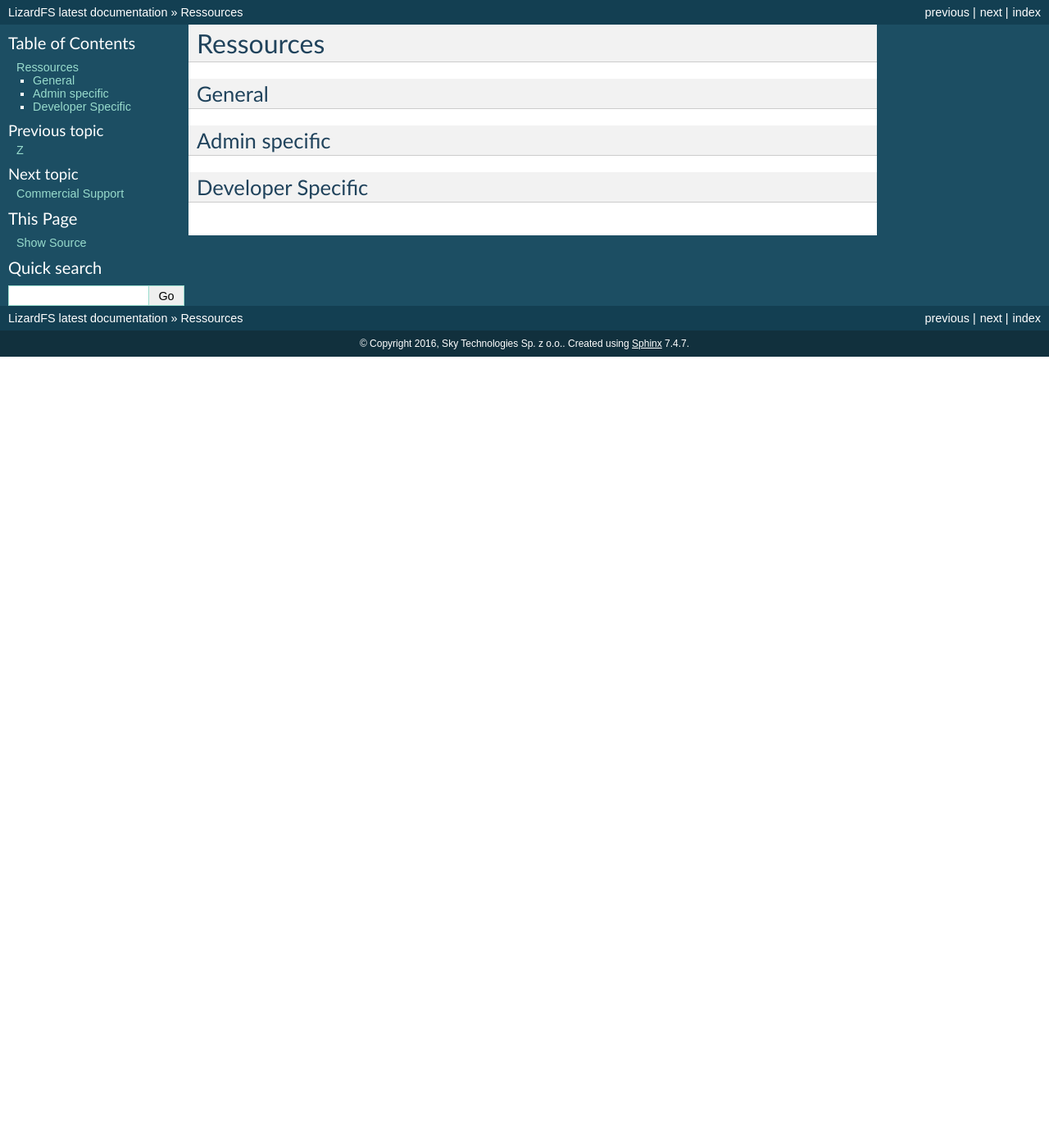
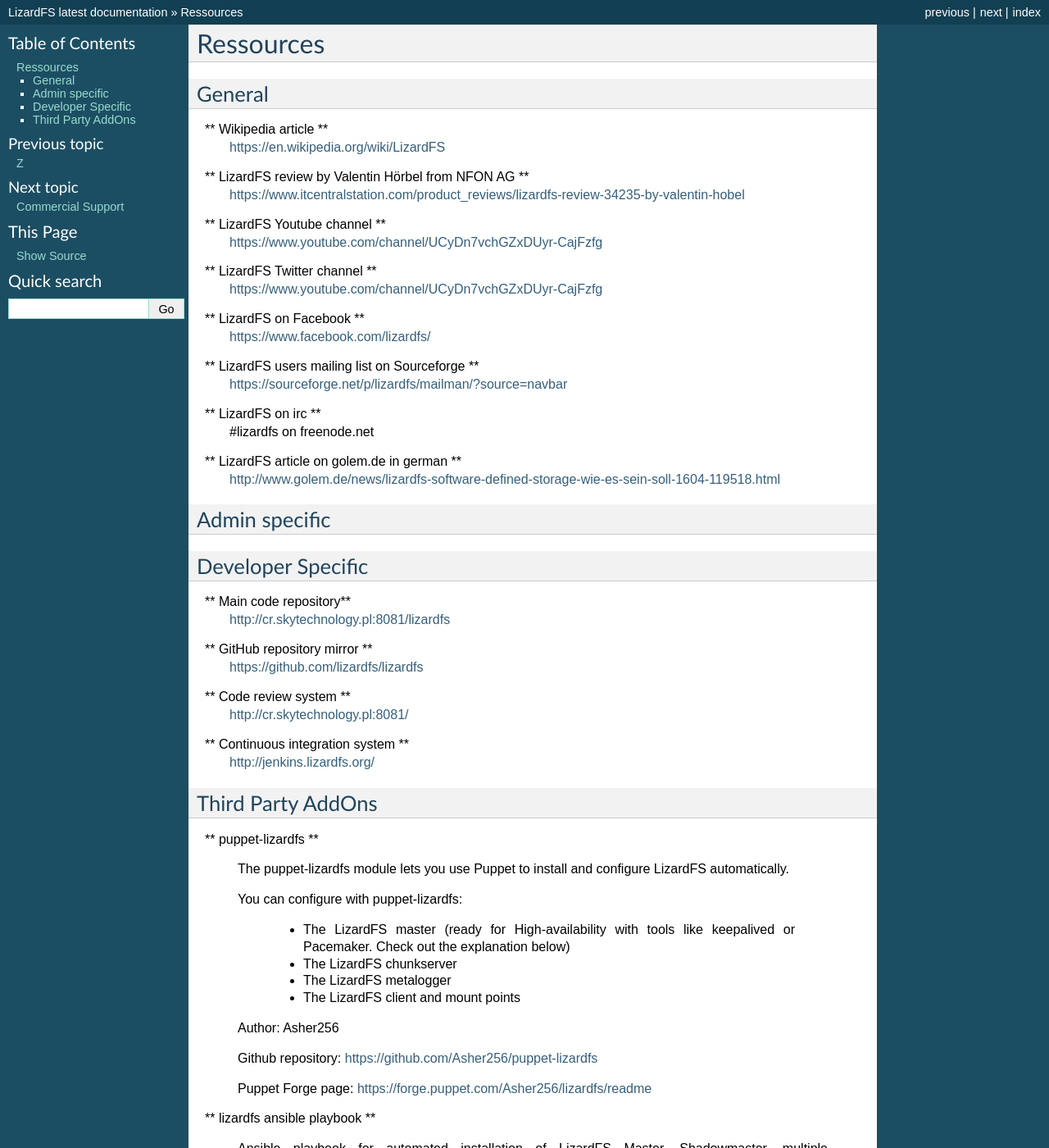
Before and after one commit to lizardfs/documentation, a Sphinx documentation site: the page built from source/ressources.rst, in a window 1280 px wide and 1400 px high. Shown: the whole window at 82% size. Built offline with Sphinx 7.4.7, drawn with Linux system fonts in a browser that asks for light colours; pages that are not in the unit, such as notebooks, are missing from menus; some of the changed text lies outside the part shown.

Commit message:
doc: begin of ressources page. Needs far more input ...

```diff
--- a/source/ressources.rst
+++ b/source/ressources.rst
@@ -5,6 +5,30 @@
 *******
 General
 *******
+
+** Wikipedia article **
+  https://en.wikipedia.org/wiki/LizardFS
+
+** LizardFS review by Valentin Hörbel from NFON AG **
+  https://www.itcentralstation.com/product_reviews/lizardfs-review-34235-by-valentin-hobel
+
+** LizardFS Youtube channel **
+  https://www.youtube.com/channel/UCyDn7vchGZxDUyr-CajFzfg
+
+** LizardFS Twitter channel **
+  https://www.youtube.com/channel/UCyDn7vchGZxDUyr-CajFzfg
+
+** LizardFS on Facebook **
+  https://www.facebook.com/lizardfs/
+
+** LizardFS users mailing list on Sourceforge **
+  https://sourceforge.net/p/lizardfs/mailman/?source=navbar
+
+** LizardFS on irc **
+  #lizardfs on freenode.net
+
+** LizardFS article on golem.de in german **
+  http://www.golem.de/news/lizardfs-software-defined-storage-wie-es-sein-soll-1604-119518.html
 
 
 
@@ -18,3 +42,47 @@
 ******************
 Developer Specific
 ******************
+
+** Main code repository**
+  http://cr.skytechnology.pl:8081/lizardfs
+
+** GitHub repository mirror **
+  https://github.com/lizardfs/lizardfs
+
+** Code review system **
+  http://cr.skytechnology.pl:8081/
+
+** Continuous integration system **
+  http://jenkins.lizardfs.org/
+
+
+******************
+Third Party AddOns
+******************
+
+** puppet-lizardfs **
+
+  The puppet-lizardfs module lets you use Puppet to install and configure LizardFS automatically.
+
+  You can configure with puppet-lizardfs:
+
+    * The LizardFS master (ready for High-availability with tools like
+      keepalived or Pacemaker. Check out the explanation below)
+    * The LizardFS chunkserver
+    * The LizardFS metalogger
+    * The LizardFS client and mount points
+
+  Author: Asher256
+
+  Github repository: https://github.com/Asher256/puppet-lizardfs
+
+  Puppet Forge page: https://forge.puppet.com/Asher256/lizardfs/readme
+
+** lizardfs ansible playbook **
+
+  Ansible playbook for automated installation of LizardFS Master,
+  Shadowmaster, multiple Chunkservers, Metalogger and CGIserv.
+
+  Author: stenub
+
+  Github repository: https://github.com/stenub/lizardfs_ansible_playbook
```
